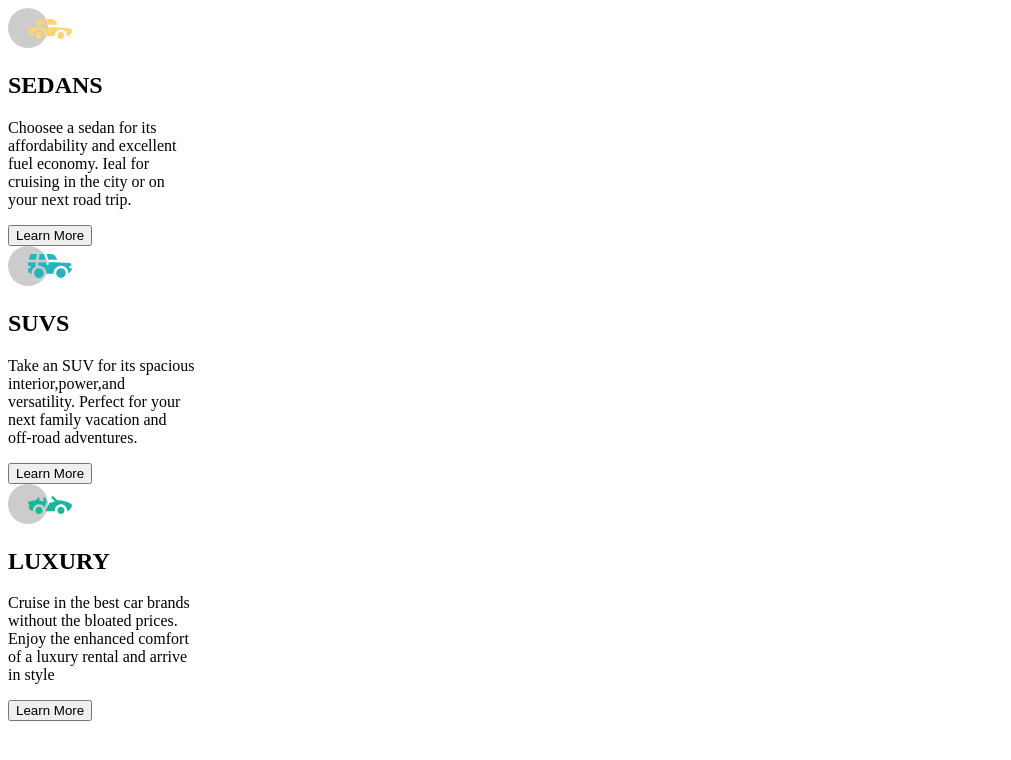
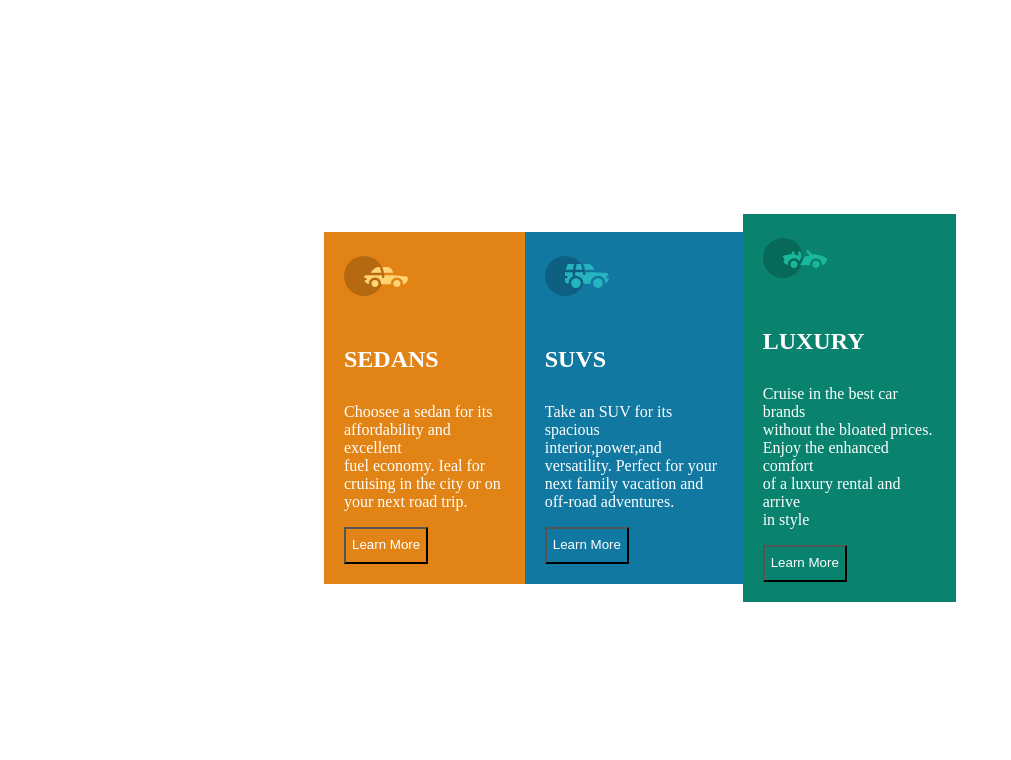
Before and after one commit to BlaqKulture/layout, a plain HTML site: page index.html in a window 1280 px wide. Shown: the whole page, without its empty margins (0-1011 px from the left). Drawn offline with Linux system fonts and the light colour scheme; files whose address does not match are found by name.

Commit message:
Update index.html

```diff
--- a/index.html
+++ b/index.html
@@ -6,7 +6,7 @@
     <meta name="viewport" content="width=device-width, initial-scale=1.0" />
     <title>FlexBox Layout</title>
   </head>
-  <link rel="stylesheet" href="css.css" />
+  <link rel="stylesheet" href="flex-style.css" />
   <body>
     <main>
       <div class="sedans">
```
